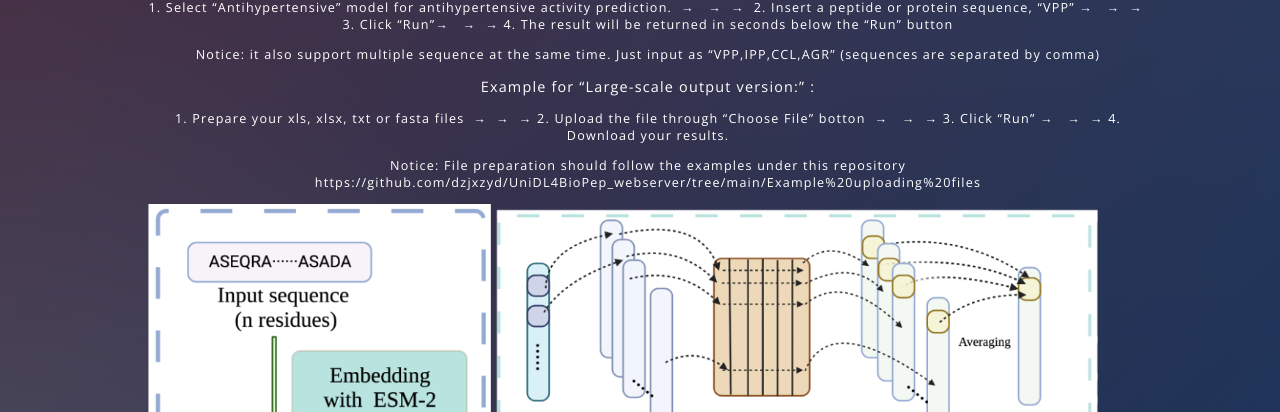
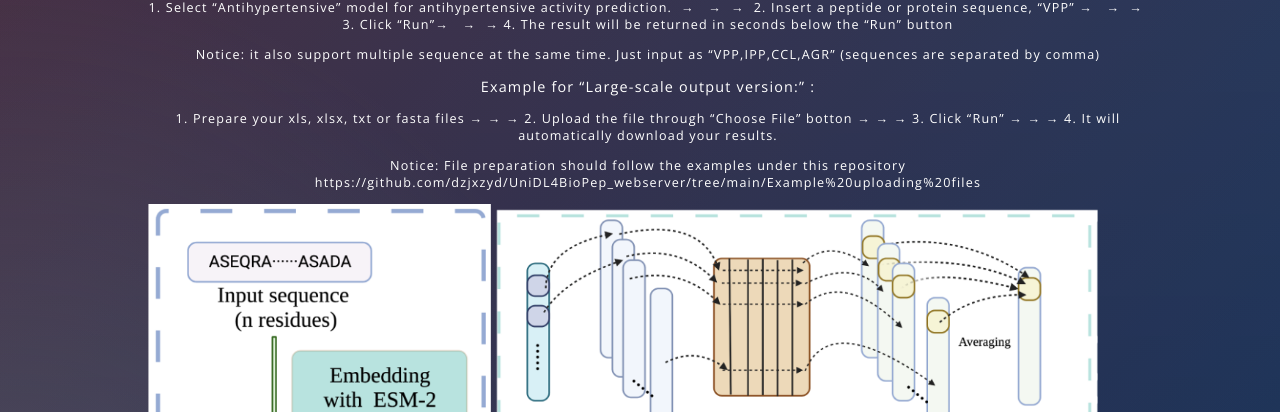
Before and after one commit to dzjxzyd/UniDL4BioPep_webserver, a Flask app: page / in a window 1280 px wide. Shown: the part 703-1115 px from the top of the page. Run offline with Flask 2, Linux system fonts and the light colour scheme; some web fonts are replaced.

Commit message:
Update index.html

```diff
--- a/templates/index.html
+++ b/templates/index.html
@@ -74,7 +74,7 @@
         <p style="font-size:70%">1. Select “Antihypertensive” model for antihypertensive activity prediction.   →   →  →  2. Insert a peptide or protein sequence, “VPP” →   →  →  3. Click “Run”→   →  → 4. The result will be returned in seconds below the “Run” button</p>
         <p style="font-size:70%">Notice: it also support multiple sequence at the same time. Just input as “VPP,IPP,CCL,AGR” (sequences are separated by comma)</p>
         <p style="font-size:80%"> Example for “Large-scale output version:” : </p>
-        <p style="font-size:70%">1. Prepare your xls, xlsx, txt or fasta files  →  →  → 2. Upload the file through “Choose File” botton  →   →  → 3. Click “Run” →   →  → 4. Download your results. </p>
+        <p style="font-size:70%">1. Prepare your xls, xlsx, txt or fasta files  →  →  → 2. Upload the file through “Choose File” botton  →   →  → 3. Click “Run” →   →  → 4. It will automatically download your results. </p>
         <p style="font-size:70%">Notice: File preparation should follow the examples under this repository https://github.com/dzjxzyd/UniDL4BioPep_webserver/tree/main/Example%20uploading%20files </p>
 
         <img src="static/css/Whole architecture.png" alt="Whole architecture" width="950" height="650" style="float:left">
```
